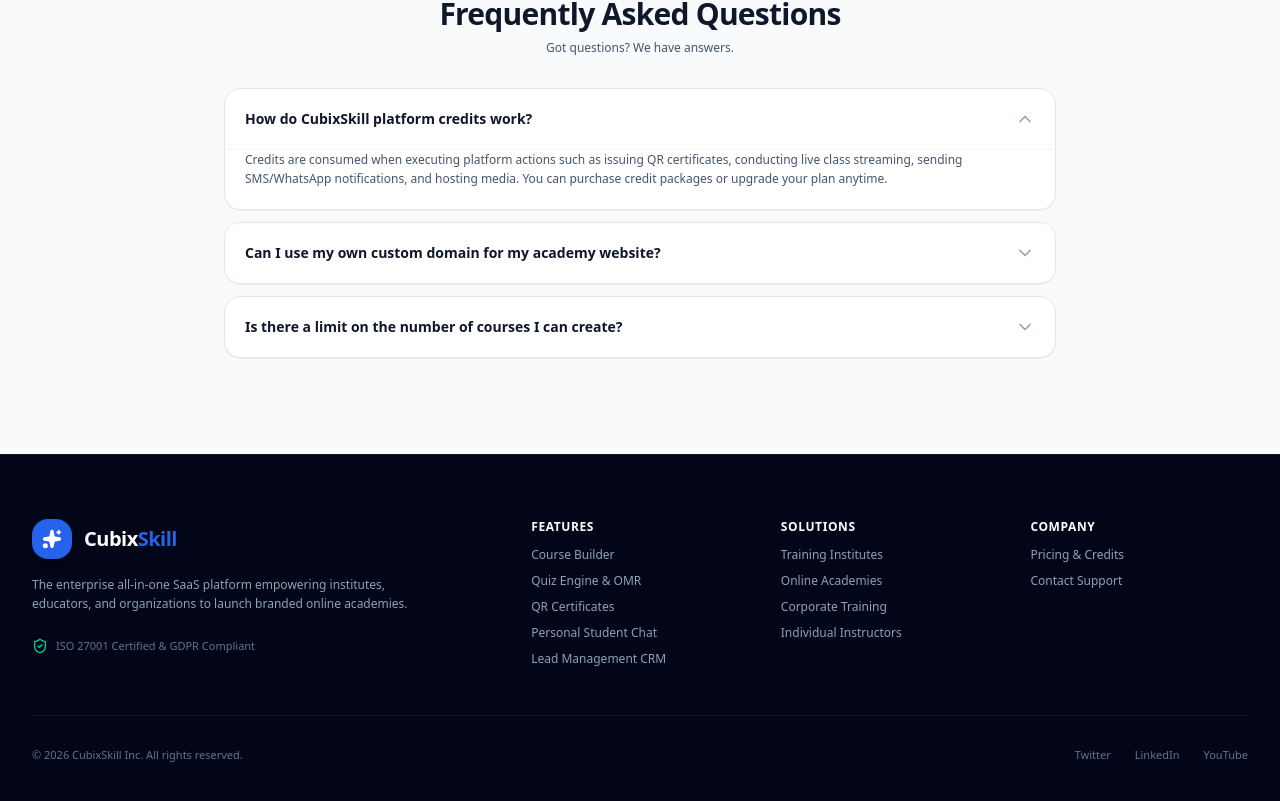
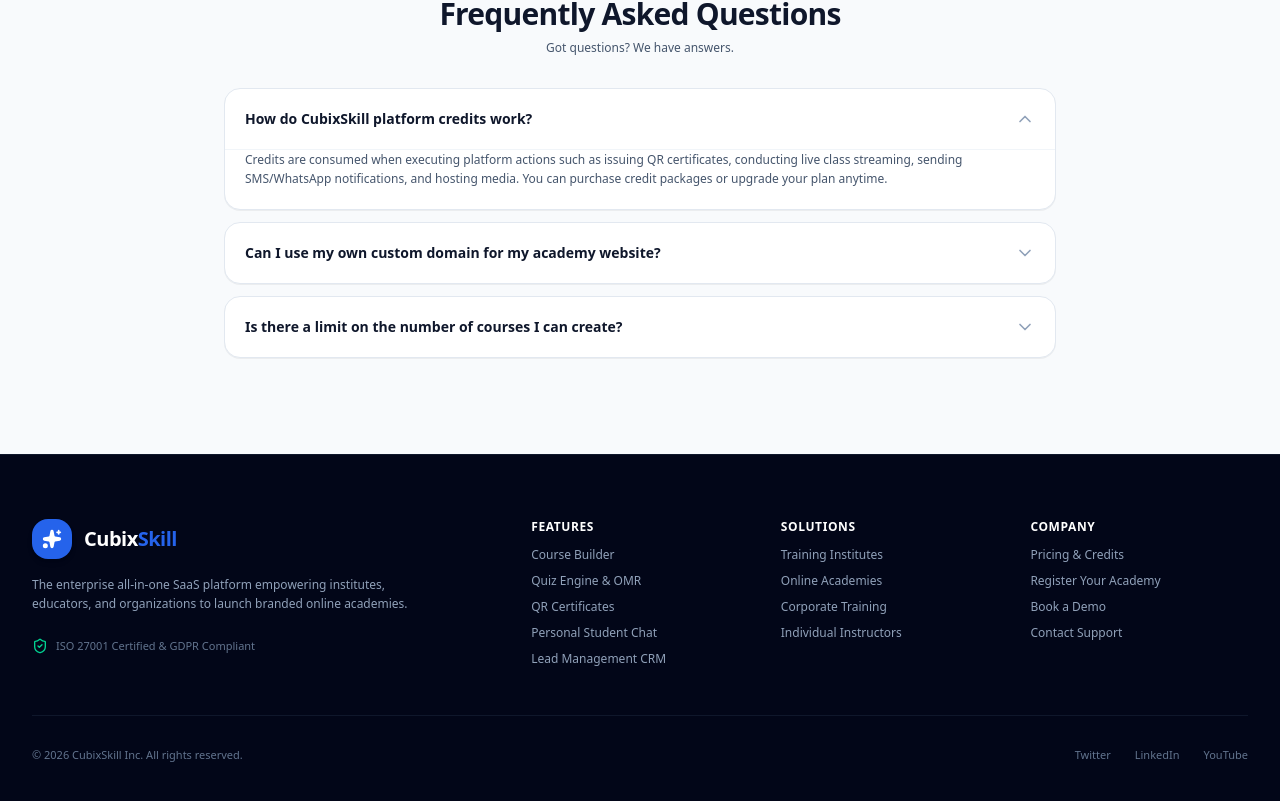
Before and after one commit to amnas-cubixmet/cubixskill-public-website, a Next.js app: page / in a window 1280 px wide. Shown: the part 2728-3529 px from the top of the page. Built offline with nearby package versions, Linux system fonts and the light colour scheme.

Commit message:
fix: polish CTA navigation and form imports (components/layout/MainFooter.tsx)

```diff
--- a/components/layout/MainFooter.tsx
+++ b/components/layout/MainFooter.tsx
@@ -57,6 +57,8 @@
             <h4 className="font-bold text-white text-xs uppercase tracking-wider">Company</h4>
             <ul className="space-y-2.5 text-xs">
               <li><Link href="/pricing" className="hover:text-white transition-colors">Pricing &amp; Credits</Link></li>
+              <li><Link href="/instructor-register" className="hover:text-white transition-colors">Register Your Academy</Link></li>
+              <li><Link href="/book-demo" className="hover:text-white transition-colors">Book a Demo</Link></li>
               <li><Link href="/contact" className="hover:text-white transition-colors">Contact Support</Link></li>
             </ul>
           </div>
```
